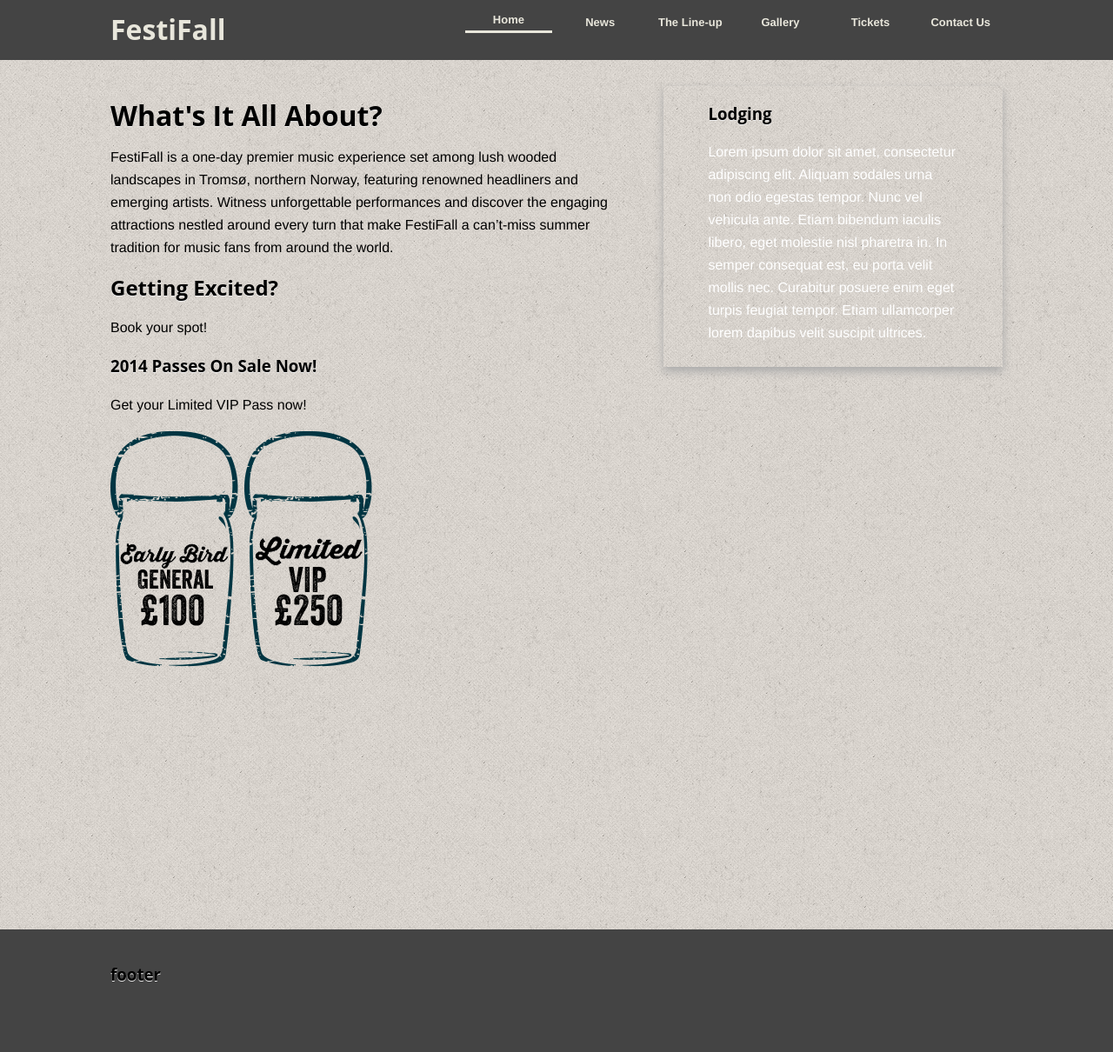
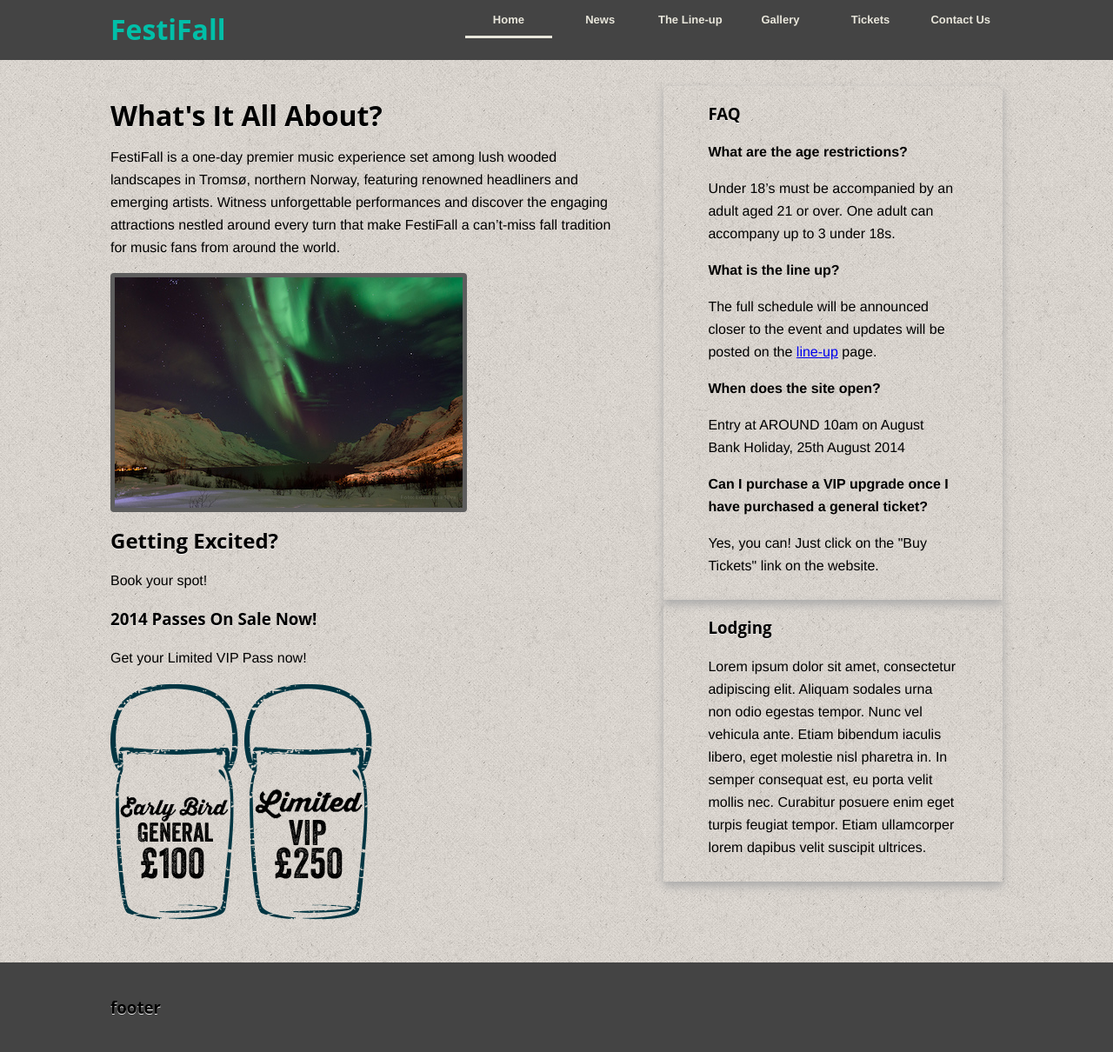
Before and after one commit to nicholedwight/FestiFall, a PHP site: page / in a window 1280 px wide. Shown: the whole page at 87% size. Before the commit the page ends 1129 px from the top, so only its background shows below. Run offline with PHP 8.4, Linux system fonts and the light colour scheme; some libraries are stand-ins or nearby versions.

Commit message:
stuffs because I cannot commit properly :(

```diff
--- a/contact.html
+++ b/contact.html
@@ -42,7 +42,7 @@
                 <article>
                     <header>
 
-<form id="contact_form" method="POST">
+<form id="contact_form" method="POST" action="">
   <p>Thank you for you interest in FestiFall Music Festival! Please fill out the form and an event organiser will be in touch with you shortly.</p>
   <p>Fields marked with * are required.</p>
         <div>
@@ -84,6 +84,7 @@
                     <option>General Festival Question</option>
                     <option>Talent, Vendor, or Sponsorship Inquiry</option>
                     <option>Festival Ticket or Upgrade</option>
+                    <option>Other</option>
                 </select>
             </div>
         </div>
--- a/css/main.css
+++ b/css/main.css
@@ -12,7 +12,7 @@ textarea {
 
 .title {
   text-shadow: none!important;
-  color: #E8E6DB!important;
+  color: #00bfa8!important;
 } /*these styles override the following h1, etc styles. So the title remains legible */
 
 h1, h2, h3, h4, h5, h6, h1 a, h2 a, h3 a, h4 a, h5 a, h6 a {
@@ -161,7 +161,7 @@ nav a:visited {
 }
 
 .main aside {
-    color: white;
+    color: #000000;
     padding: 0px 5% 10px;
 }
 
@@ -222,10 +222,16 @@ nav a:visited {
         margin-right: 0;
     }
 
-    nav ul li.current {
+    nav ul li.current a {
       border-bottom: 3px solid;
       border-color: #E8E6DB!important;
       color: #E8E6DB;
+    }
+
+    nav ul li a:hover {
+      color: #00bfa8;
+      border-bottom: 3px solid;
+      border-color: #00bfa8;
     }
 
 /* ========================
--- a/index.html
+++ b/index.html
@@ -12,7 +12,10 @@
 
         <link rel="stylesheet" href="css/normalize.min.css">
         <link rel="stylesheet" href="css/main.css">
+        <link href="css/lightbox.css" rel="stylesheet" />
 
+        <script src="js/jquery-1.10.2.min.js"></script>
+        <script src="js/lightbox-2.6.min.js"></script>
         <script src="js/vendor/modernizr-2.6.2-respond-1.1.0.min.js"></script>
     </head>
     <body>
@@ -42,9 +45,10 @@
                 <article>
                     <header>
                         <h1>What's It All About?</h1>
-                        <p>FestiFall is a one-day premier music experience set among lush wooded landscapes in Tromsø, northern Norway, featuring renowned headliners and emerging artists. Witness unforgettable performances and discover the engaging attractions nestled around every turn that make FestiFall a can’t-miss summer tradition for music fans from around the world.</p>
+                        <p>FestiFall is a one-day premier music experience set among lush wooded landscapes in Tromsø, northern Norway, featuring renowned headliners and emerging artists. Witness unforgettable performances and discover the engaging attractions nestled around every turn that make FestiFall a can’t-miss fall tradition for music fans from around the world.</p>
                     </header>
                     <section>
+                        <a href="img/tromso.jpg" data-lightbox="Tromso" title="Beautiful Tromsø http://www.flickr.com/photos/thiapu/"><img src="img/tromsothumb.jpg" class="box"></a>
                         <h2>Getting Excited?</h2>
                         <p>Book your spot!
                           <h3>2014 Passes On Sale Now!</h3>
@@ -54,7 +58,18 @@
                         </p>
                     </section>
                 </article>
-
+                <aside>
+                  <h3>FAQ</h3>
+                  <strong>What are the age restrictions?</strong>
+                  <p>Under 18’s must be accompanied by an adult aged 21 or over.   One adult can accompany up to 3 under 18s.</p>
+                  <strong>What is the line up?</strong>
+                  <p>The full schedule will be announced closer to the event and updates will be posted on the <a href="lineup.html">line-up</a> page.</p>
+                  <strong>When does the site open?</strong>
+                  <p>Entry at AROUND 10am on August Bank Holiday, 25th August
+2014</p>
+                  <strong>Can I purchase a VIP upgrade once I have purchased a general ticket?</strong>
+                  <p>Yes, you can! Just click on the "Buy Tickets" link on the website.</p>
+                </aside>
                 <aside>
                     <h3>Lodging</h3>
                     <p>Lorem ipsum dolor sit amet, consectetur adipiscing elit. Aliquam sodales urna non odio egestas tempor. Nunc vel vehicula ante. Etiam bibendum iaculis libero, eget molestie nisl pharetra in. In semper consequat est, eu porta velit mollis nec. Curabitur posuere enim eget turpis feugiat tempor. Etiam ullamcorper lorem dapibus velit suscipit ultrices.</p>
--- a/tickets.html
+++ b/tickets.html
@@ -42,11 +42,12 @@
                 <article>
                     <header>
                         <h1>Blah</h1>
-                        <p>We’re proud to announce that we can once again offer a limited number of tickets priced at £100* to our loyal friends.  This ticket is available to everyone but we know we have many loyal fans who return to RockNess every year and buy tickets well before the line-up is announced, so this is to say thank you to you guys!  But you must be quick – £100 tickets are limited!</p>
+                        <p>We’re proud to announce that we can once again offer a limited number of tickets priced at £100* to our loyal friends.  This ticket is available to everyone but we know we have many loyal fans who return to FestiFall every year and buy tickets well before the line-up is announced, so this is to say thank you to you guys!  But you must be quick – £100 tickets are limited!</p>
                         <p>All tickets are available on a first come, first served basis so be quick because when a tier sells out we move on to the next price!
                           <h3>2014 Passes</h3>
                           <img src="img/earlybird.png">
                           <img src="img/regular.png">
+                          <p><strong>Why not make your FestiFall experience even better by going VIP?</strong></p>
                           <img src="img/vip.png">
                         </p>
                         <h2><a href="https://www.eventbrite.co.uk/">Get Tickets</a></h2><!--Make into a button!!!!-->
```
Also changed, not shown: img/tromso.jpg (added), img/tromsothumb.jpg (added).
